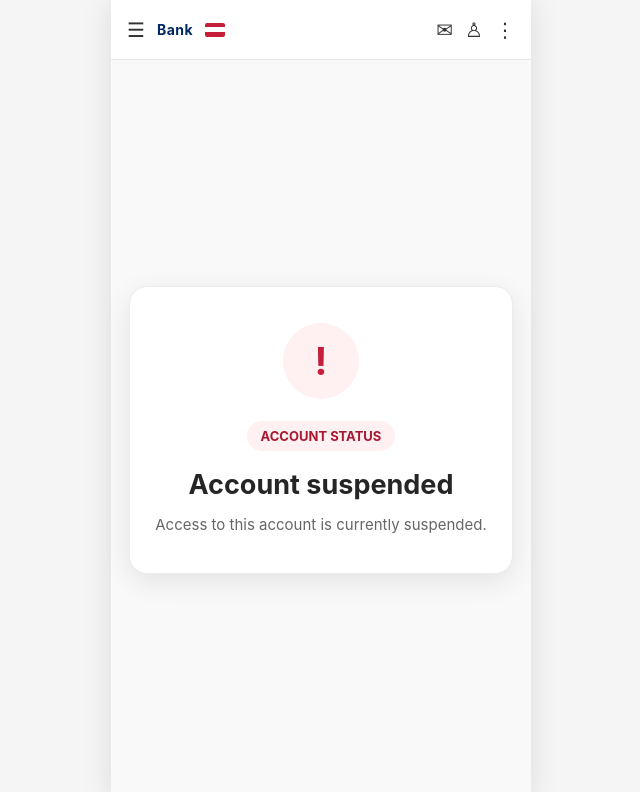
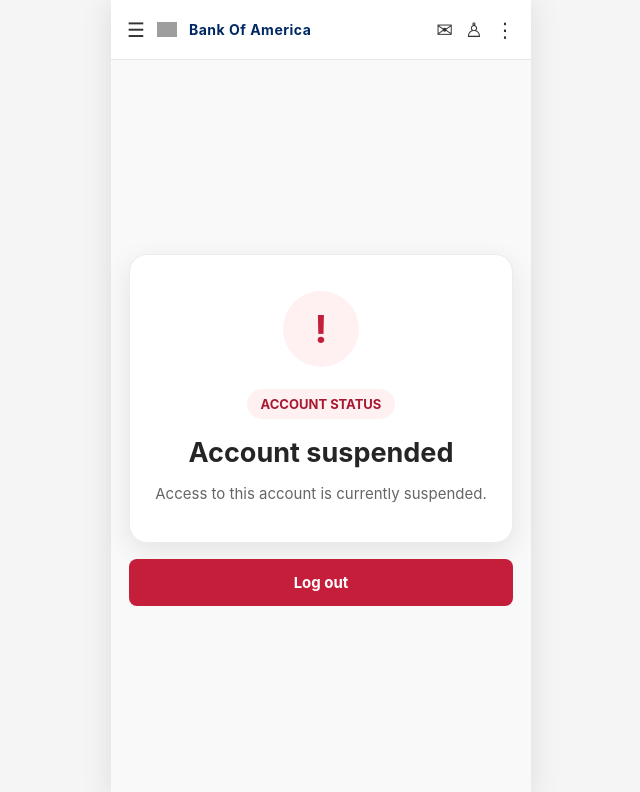
Before and after one commit to sset232922-alt/BOA-Bank, a website: page public/app.html in a window 1280 px wide. Shown: the whole page, without its empty margins (319-959 px from the left). Drawn offline with Linux system fonts and the light colour scheme; grey boxes are pictures that could not be loaded.

Commit message:
Update app.html

```diff
--- a/public/app.html
+++ b/public/app.html
@@ -39,16 +39,13 @@
             font-weight: 700;
             letter-spacing: .5px;
         }
-        .header-mark {
+        .header-logo-image {
             width: 20px;
-            height: 14px;
-            overflow: hidden;
-            display: inline-flex;
-            flex-direction: column;
+            height: 20px;
+            display: block;
+            object-fit: contain;
             border-radius: 2px;
         }
-        .header-mark span { flex: 1; background: #c41e3a; }
-        .header-mark span:nth-child(2) { background: #fff; }
         .header-icon {
             color: #333;
             font-size: 20px;
@@ -58,8 +55,10 @@
             min-height: calc(100vh - 60px);
             padding: 28px 18px;
             display: flex;
+            flex-direction: column;
             align-items: center;
             justify-content: center;
+            gap: 16px;
         }
         .suspended-card {
             width: 100%;
@@ -104,6 +103,21 @@
             font-size: 15px;
             line-height: 1.6;
         }
+        .logout-button {
+            width: 100%;
+            max-width: 384px;
+            padding: 14px 18px;
+            color: #fff;
+            background: #c41e3a;
+            border: 0;
+            border-radius: 8px;
+            font: inherit;
+            font-size: 15px;
+            font-weight: 700;
+            cursor: pointer;
+        }
+        .logout-button:hover { background: #a71931; }
+        .logout-button:focus-visible { outline: 3px solid #7f1425; outline-offset: 3px; }
         @media (max-width: 420px) {
             .mobile-container { box-shadow: none; }
         }
@@ -114,8 +128,12 @@
         <header class="header" aria-label="Bank header">
             <div class="header-left" aria-hidden="true">
                 <span class="header-icon">☰</span>
-                <span class="header-logo">Bank</span>
-                <span class="header-mark"><span></span><span></span><span></span></span>
+                <img
+                    class="header-logo-image"
+                    src="https://i.ibb.co/dJpRtmtW/IMG-4194.jpg"
+                    alt=""
+                >
+                <span class="header-logo">Bank Of America</span>
             </div>
             <div class="header-right" aria-hidden="true">
                 <span class="header-icon">✉</span>
@@ -130,7 +148,15 @@
                 <h1 id="status-title">Account suspended</h1>
                 <p class="message">Access to this account is currently suspended.</p>
             </section>
+            <button class="logout-button" type="button" onclick="logout()">Log out</button>
         </main>
     </div>
+    <script>
+        function logout() {
+            sessionStorage.clear();
+            localStorage.clear();
+            window.location.assign("login.html");
+        }
+    </script>
 </body>
 </html>
```
